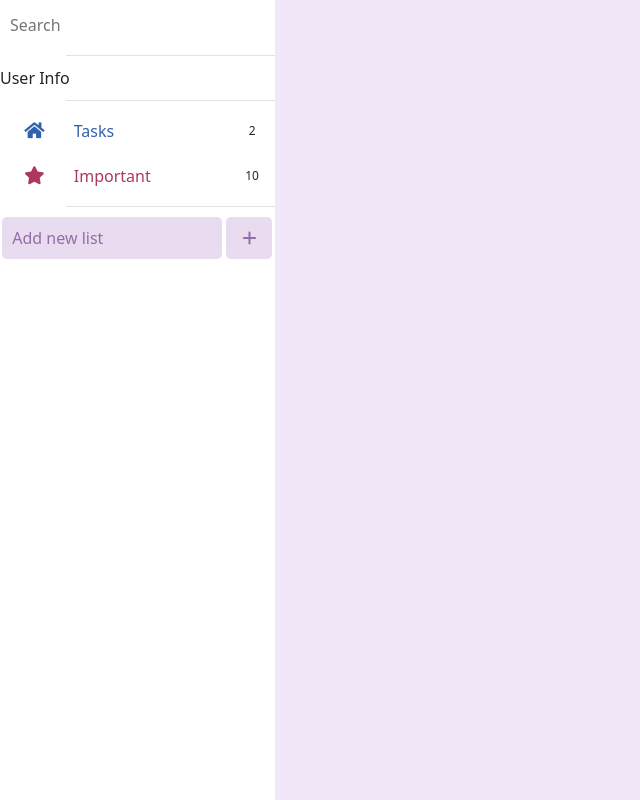
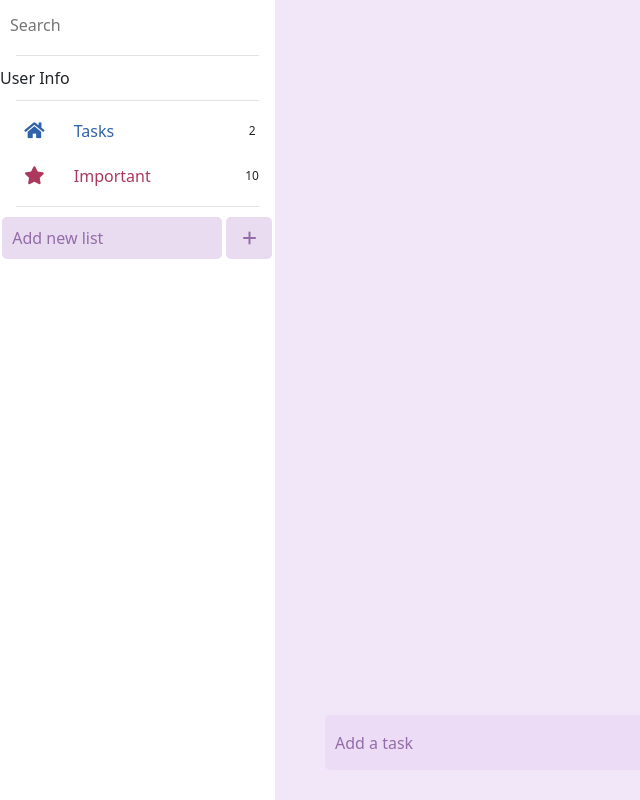
Before and after one commit to UTKx/vigilant-octo-waffle, a Django app: template ToDo/templates/todoapp/showtodo.html in a window 1280 px wide. Shown: the whole page, without its empty margins (0-640 px from the left). Run offline with Django 3.2, Linux system fonts and the light colour scheme; the template is opened without the code that fills it: values that come from a table or form of the project are taken from there, others are empty; some libraries are stand-ins or nearby versions.

Commit message:
changes made to styling

```diff
--- a/ToDo/static/css/style.css
+++ b/ToDo/static/css/style.css
@@ -1,8 +1,43 @@
-.container {
+.wrapper {
     max-width: 991px;
     margin: 0 50px;
 }
 
 .head {
     text-align: left;
+    margin-top: 30px;
+    color: #7D5294;
 }
+
+.todolist {
+    margin-top: 30px;
+}
+
+.todo {
+    background-color: white;
+    height: 55px;
+    line-height: 55px;
+    border-radius: 5px;
+    padding: 0 10px;
+    margin-top: 2px;
+}
+
+.todoform {
+    position: fixed;
+    bottom: 30px;
+}
+
+.todoinput {
+    width: 991px;
+    border: none;
+    outline: none;
+    height: 55px;
+    padding: 10px;
+    background-color: #EDDCF5;
+    color: #936DA7;
+    border-radius: 5px;
+}
+
+.todoinput::placeholder {
+    color: #936DA7;
+}
--- a/ToDo/templates/todoapp/showtodo.html
+++ b/ToDo/templates/todoapp/showtodo.html
@@ -56,14 +56,19 @@
 
 {% block content %}
 <div class="content">
-    <div class="container">
+    <div class="wrapper">
         <div class="head">
             <h3>{{curlist}}</h3>
         </div>
         <div class="todolist">
             {% for todo in todos %}
-                <div>{{todo}}</div>
+                <div class="todo">{{todo}}</div>
             {% endfor %}
+        </div>
+        <div class="todoform">
+            <form action="" method="post">
+                {{todoform.title}}
+            </form>
         </div>
     </div>
 </div>
--- a/ToDo/todoapp/forms.py
+++ b/ToDo/todoapp/forms.py
@@ -17,3 +17,7 @@
     class Meta:
         model = Todo
         fields = ['title']
+
+        widgets = {
+            'title' : forms.TextInput(attrs={'class': 'todoinput', 'placeholder': 'Add a task',})
+        }
```
